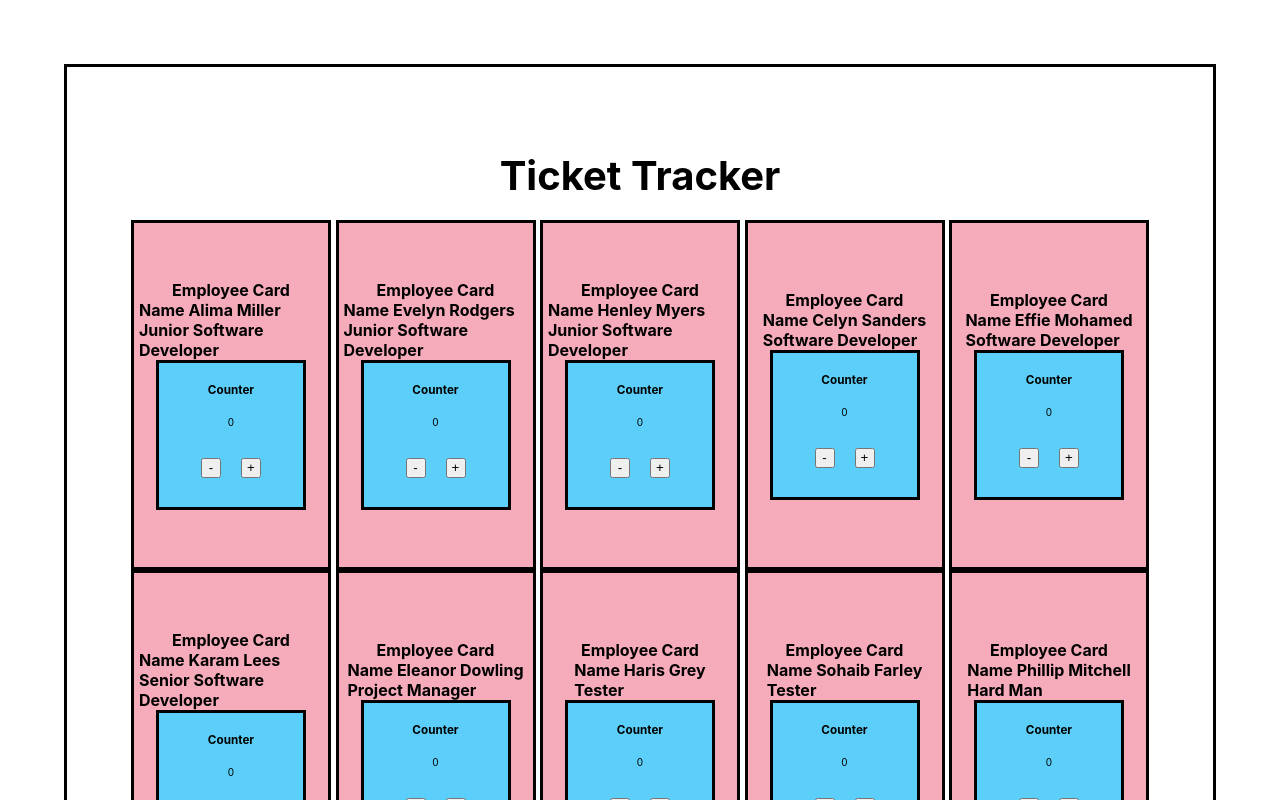
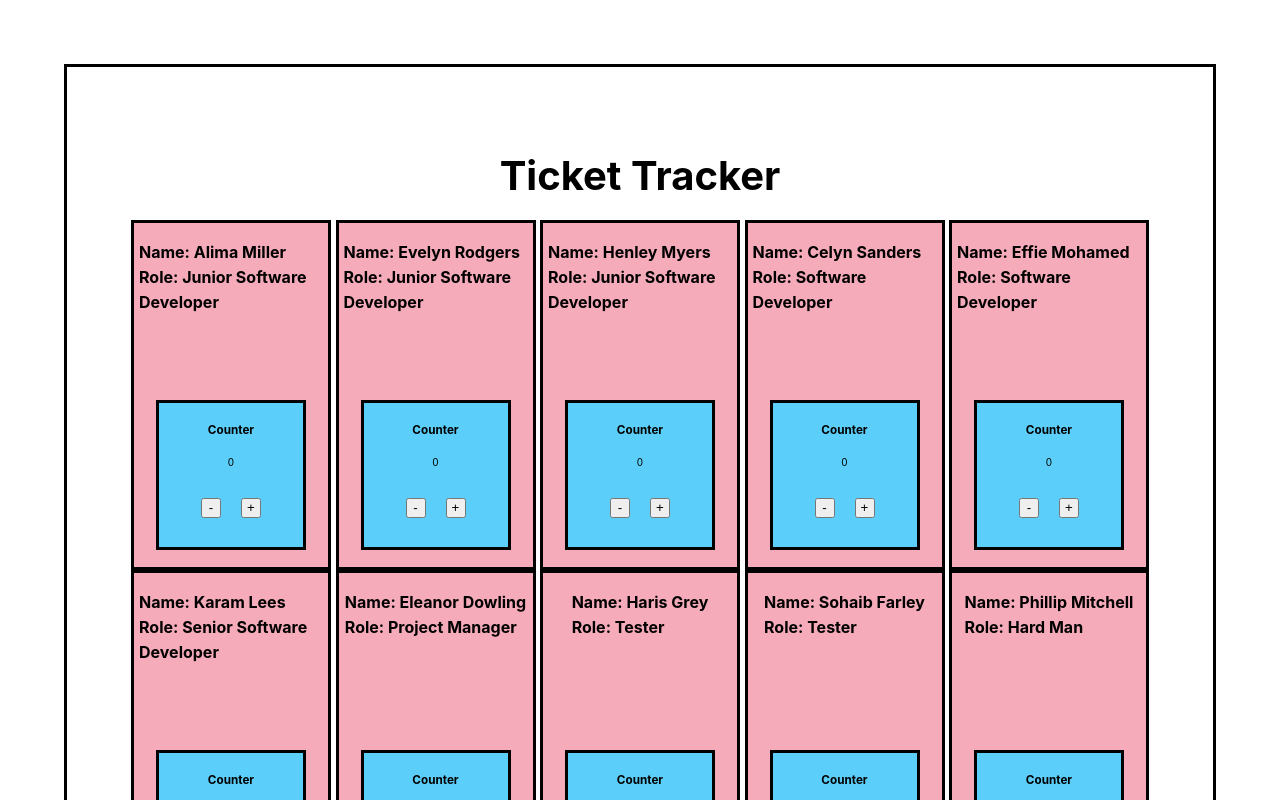
Before and after one commit to OBuckland/ticket-tracker, a React (Create React App) app: page / in a window 1280 px wide. Shown: the top 800 px of the page. Built offline with nearby package versions, Linux system fonts and the light colour scheme.

Commit message:
add classes

```diff
--- a/src/components/EmployeeCard/EmployeeCard.jsx
+++ b/src/components/EmployeeCard/EmployeeCard.jsx
@@ -2,7 +2,7 @@ import React from "react";
 import styles from "./EmployeeCard.module.scss"
 import EmployeeDetails from "../EmployeeDetails";
 import Counter from "../Counter";
-import team from "../../data/team";
+
 
 const EmployeeCard = (props) => {
 
@@ -10,11 +10,15 @@ const EmployeeCard = (props) => {
 
     return (
         <div className={styles.card}>
-            <h4 >Employee Card</h4>
-            <EmployeeDetails team={team} />
+
+            <div className={styles.employeeDetails}>
+                <EmployeeDetails team={team}  />
+            </div>
+
             <div className={styles.counterContainer}>
                 <Counter team={team}/>
             </div>
+
         </div>
 
 
--- a/src/components/EmployeeDetails/EmployeeDetails.jsx
+++ b/src/components/EmployeeDetails/EmployeeDetails.jsx
@@ -1,4 +1,5 @@
 import React from "react";
+import styles from "./EmployeeDetails.module.scss"
 
 const EmployeeDetails = (props) => {
     const {
@@ -6,9 +7,9 @@ const EmployeeDetails = (props) => {
         role
     } = props.team;
     return (
-        <div>
-           <h4>Name {name}</h4>
-           <h4>{role} </h4>
+        <div className={styles.text}>
+           <h4>Name: {name}</h4>
+           <h4>Role: {role} </h4>
         </div>
     )
 }
```
